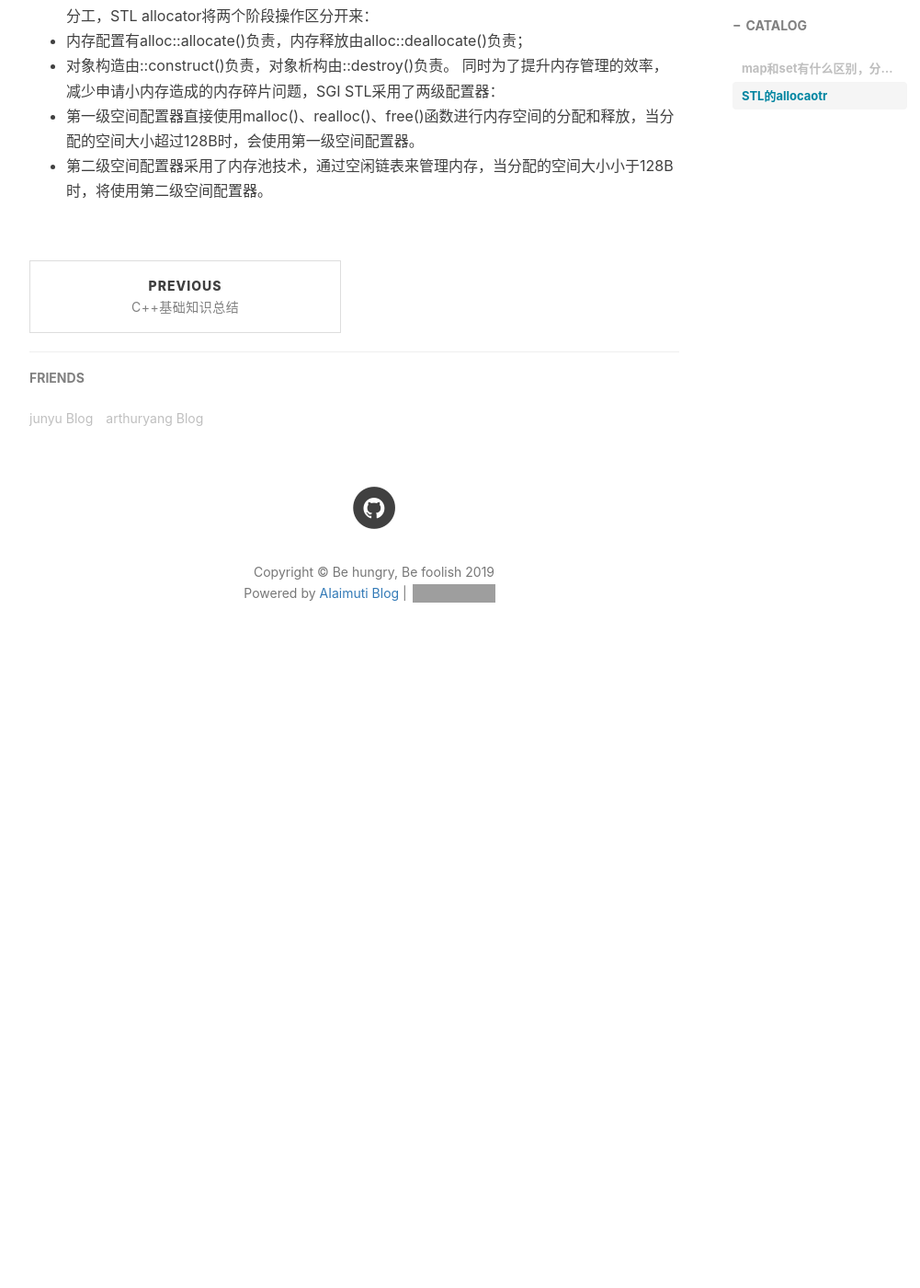
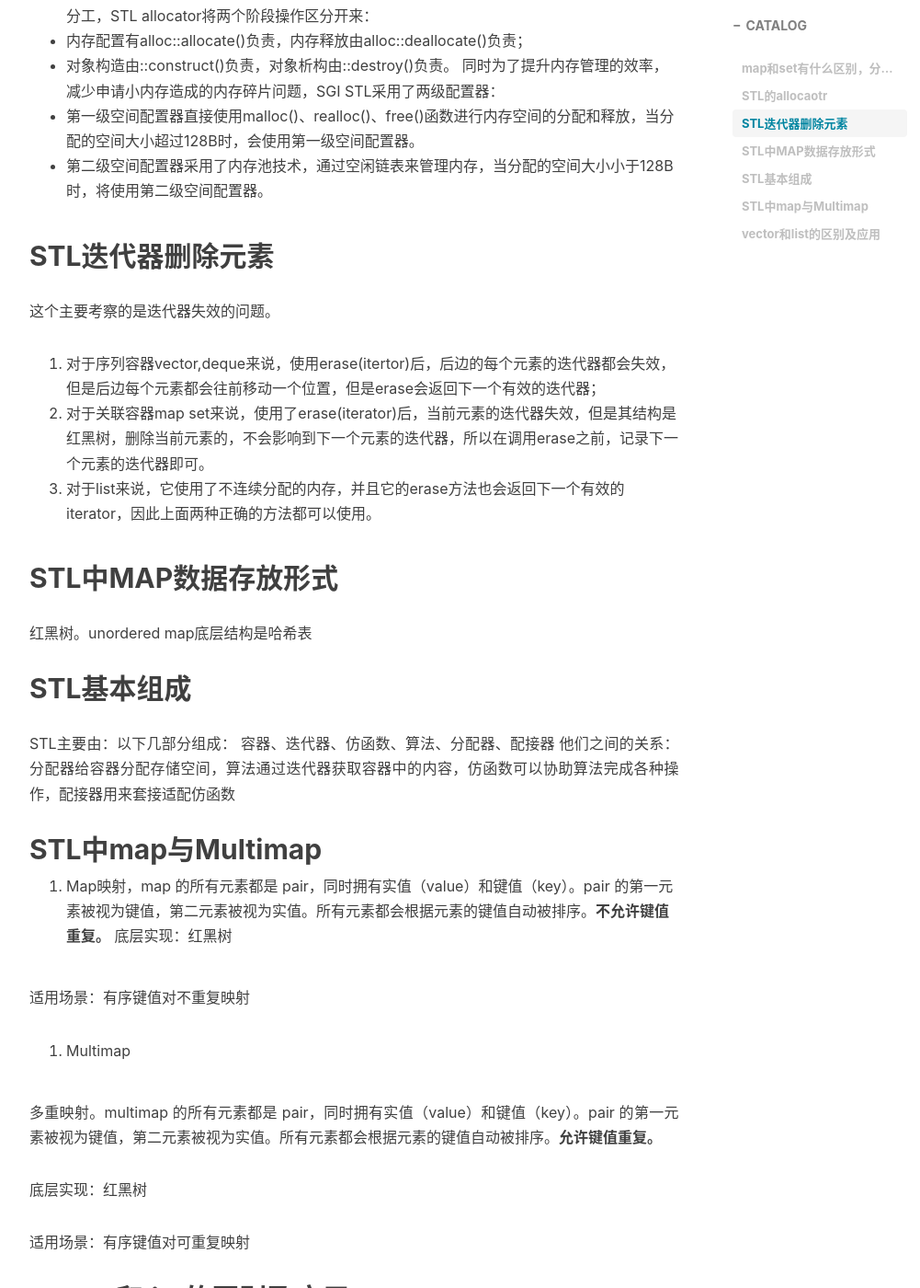
Before and after one commit to AIaimuti/aiaimuti.github.io, a Jekyll site: the page built from _posts/2019-11-12-C++_container.md, in a window 1280 px wide and 1400 px high, scrolled down 1311 px. Shown: the whole window at 92% size, without its empty margins (233-1234 px from the left). Built offline with Jekyll 4.4.1, drawn with Linux system fonts in a browser that asks for light colours; nearby versions of some CDN libraries; comment, search, counter and statistics services are not loaded; before the commit the page ends 2060 px from its top, so only the background shows below that; some of the changed text lies outside the part shown; grey boxes are pictures that could not be loaded.

Commit message:
Update 2019-11-12-C++_container.md

```diff
--- a/_posts/2019-11-12-C++_container.md
+++ b/_posts/2019-11-12-C++_container.md
@@ -29,3 +29,89 @@ STL的分配器用于封装STL容器在内存管理上的底层细节。在C++
 同时为了提升内存管理的效率，减少申请小内存造成的内存碎片问题，SGI STL采用了两级配置器：
   + 第一级空间配置器直接使用malloc()、realloc()、free()函数进行内存空间的分配和释放，当分配的空间大小超过128B时，会使用第一级空间配置器。
   + 第二级空间配置器采用了内存池技术，通过空闲链表来管理内存，当分配的空间大小小于128B时，将使用第二级空间配置器。
+
+## STL迭代器删除元素
+
+这个主要考察的是迭代器失效的问题。
+1. 对于序列容器vector,deque来说，使用erase(itertor)后，后边的每个元素的迭代器都会失效，但是后边每个元素都会往前移动一个位置，但是erase会返回下一个有效的迭代器；
+2. 对于关联容器map set来说，使用了erase(iterator)后，当前元素的迭代器失效，但是其结构是红黑树，删除当前元素的，不会影响到下一个元素的迭代器，所以在调用erase之前，记录下一个元素的迭代器即可。
+3. 对于list来说，它使用了不连续分配的内存，并且它的erase方法也会返回下一个有效的iterator，因此上面两种正确的方法都可以使用。
+
+## STL中MAP数据存放形式
+
+红黑树。unordered map底层结构是哈希表
+
+## STL基本组成
+
+STL主要由：以下几部分组成：
+容器、迭代器、仿函数、算法、分配器、配接器
+他们之间的关系：分配器给容器分配存储空间，算法通过迭代器获取容器中的内容，仿函数可以协助算法完成各种操作，配接器用来套接适配仿函数
+
+## STL中map与Multimap
+
+1. Map映射，map 的所有元素都是 pair，同时拥有实值（value）和键值（key）。pair 的第一元素被视为键值，第二元素被视为实值。所有元素都会根据元素的键值自动被排序。**不允许键值重复。**
+底层实现：红黑树
+
+适用场景：有序键值对不重复映射
+
+2. Multimap
+
+多重映射。multimap 的所有元素都是 pair，同时拥有实值（value）和键值（key）。pair 的第一元素被视为键值，第二元素被视为实值。所有元素都会根据元素的键值自动被排序。**允许键值重复。**
+
+底层实现：红黑树
+
+适用场景：有序键值对可重复映射
+
+## vector和list的区别及应用
+
+概念：
+
+1. Vector
+    + 连续存储的容器，动态数组，在堆上分配空间
+    + 底层实现：数组
+    + 两倍容量增长：vector 增加（插入）新元素时，如果未超过当时的容量，则还有剩余空间，那么直接添加到最后（插入指定位置），然后调整迭代器。
+      如果没有剩余空间了，则会重新配置原有元素个数的两倍空间，然后将原空间元素通过复制的方式初始化新空间，再向新空间增加元素，最后析构并释放原空           间，之前的迭代器会失效。
+    + 性能：访问：O(1)
+    + 插入：在最后插入（空间够）：很快
+      在最后插入（空间不够）：需要内存申请和释放，以及对之前数据进行拷贝。
+      在中间插入（空间够）：内存拷贝
+      在中间插入（空间不够）：需要内存申请和释放，以及对之前数据进行拷贝。
+    + 删除：在最后删除：很快
+      在中间删除：内存拷贝
+    + 适用场景：经常随机访问，且不经常对非尾节点进行插入删除。
+
+2、List
+
+动态链表，在堆上分配空间，每插入一个元数都会分配空间，每删除一个元素都会释放空间。
+
+底层：双向链表
+
+性能：
+
+访问：随机访问性能很差，只能快速访问头尾节点。
+
+插入：很快，一般是常数开销
+
+删除：很快，一般是常数开销
+
+适用场景：经常插入删除大量数据
+
+2、区别：
+
+1）vector底层实现是数组；list是双向 链表。
+
+2）vector支持随机访问，list不支持。
+
+3）vector是顺序内存，list不是。
+
+4）vector在中间节点进行插入删除会导致内存拷贝，list不会。
+
+5）vector一次性分配好内存，不够时才进行2倍扩容；list每次插入新节点都会进行内存申请。
+
+6）vector随机访问性能好，插入删除性能差；list随机访问性能差，插入删除性能好。
+
+3、应用
+
+vector拥有一段连续的内存空间，因此支持随机访问，如果需要高效的随即访问，而不在乎插入和删除的效率，使用vector。
+
+list拥有一段不连续的内存空间，如果需要高效的插入和删除，而不关心随机访问，则应使用list。
```
